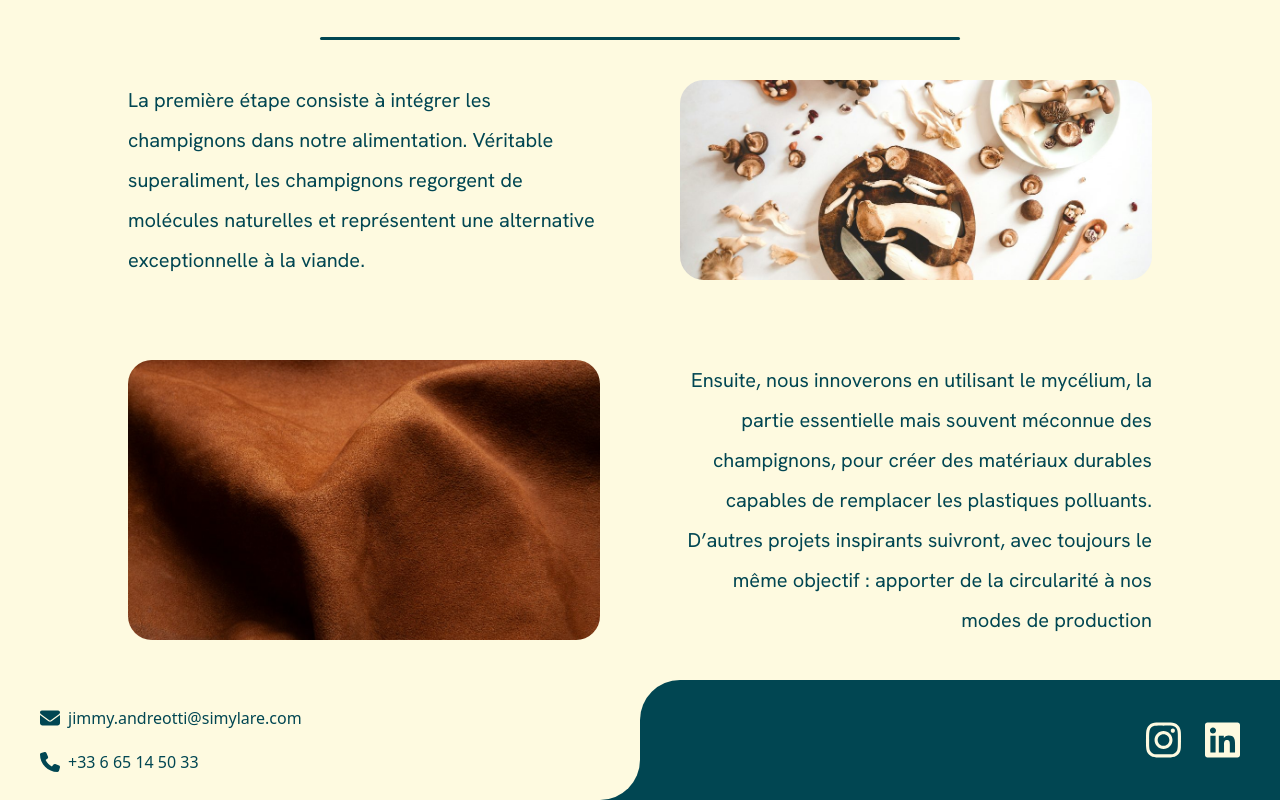
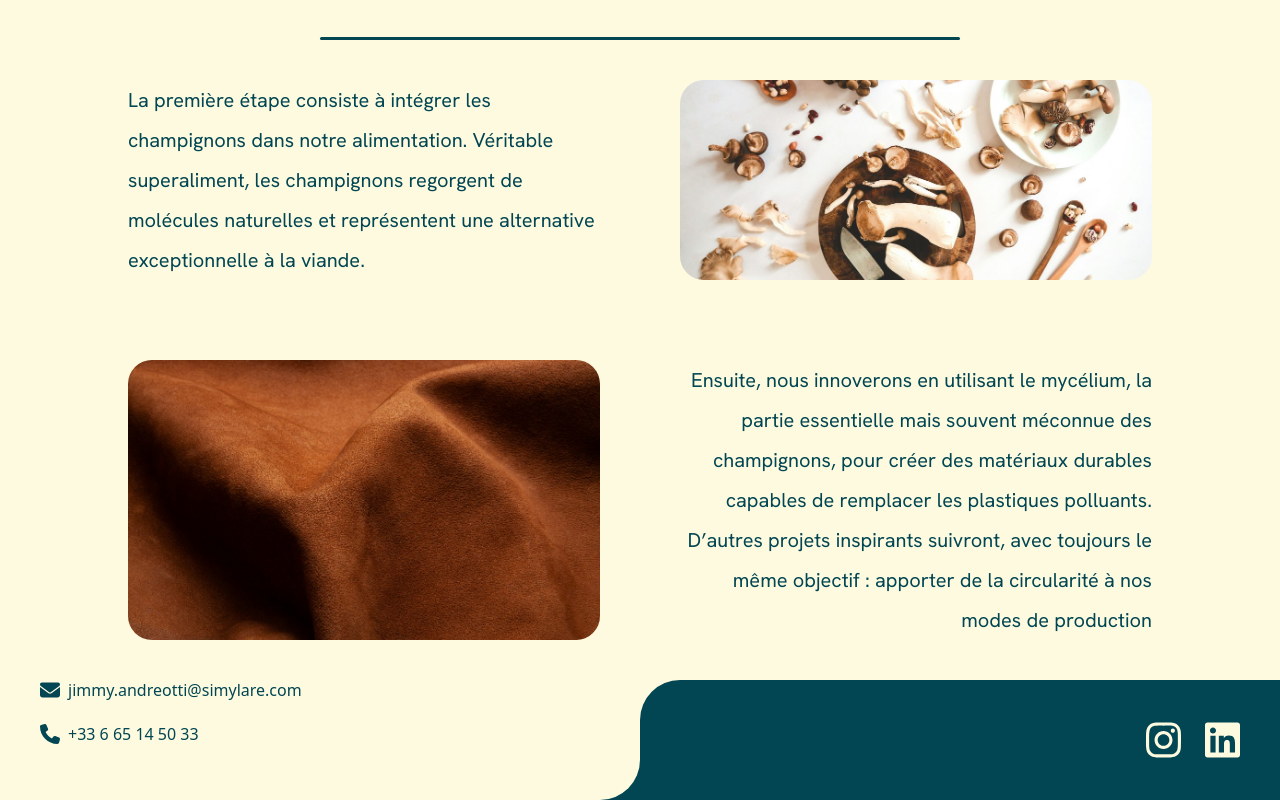
Before and after one commit to mrvalbass/simylare, a Next.js app: page / in a window 1280 px wide. Shown: the part 616-1416 px from the top of the page. Built offline with nearby package versions, Linux system fonts and the light colour scheme.

Commit message:
bug fixes

```diff
--- a/src/components/Footer.tsx
+++ b/src/components/Footer.tsx
@@ -13,11 +13,11 @@ import { faEnvelope, faPhone } from "@fortawesome/free-solid-svg-icons";
 export default function Footer() {
   return (
     <nav
-      className={`flex justify-between items-center w-full h-[10svh] md:h-[15svh] ${BACKGROUND_PRIMARY} `}
+      className={`flex w-full h-[10svh] md:h-[15svh] ${BACKGROUND_PRIMARY} `}
     >
       <div className={`h-full w-1/2 ${BACKGROUND_SECONDARY}`}>
         <div
-          className={`flex md:flex-col ${BACKGROUND_PRIMARY} ${TEXT_PRIMARY} h-full md:px-10 rounded-br-[5svh] gap-6 items-center md:items-stretch justify-center`}
+          className={`flex md:flex-col ${BACKGROUND_PRIMARY} ${TEXT_PRIMARY} h-full px-10 rounded-br-[5svh] gap-6 items-center md:items-stretch justify-start`}
         >
           <Link
             href="mailto:jimmy.andreotti@simylare.com"
```
